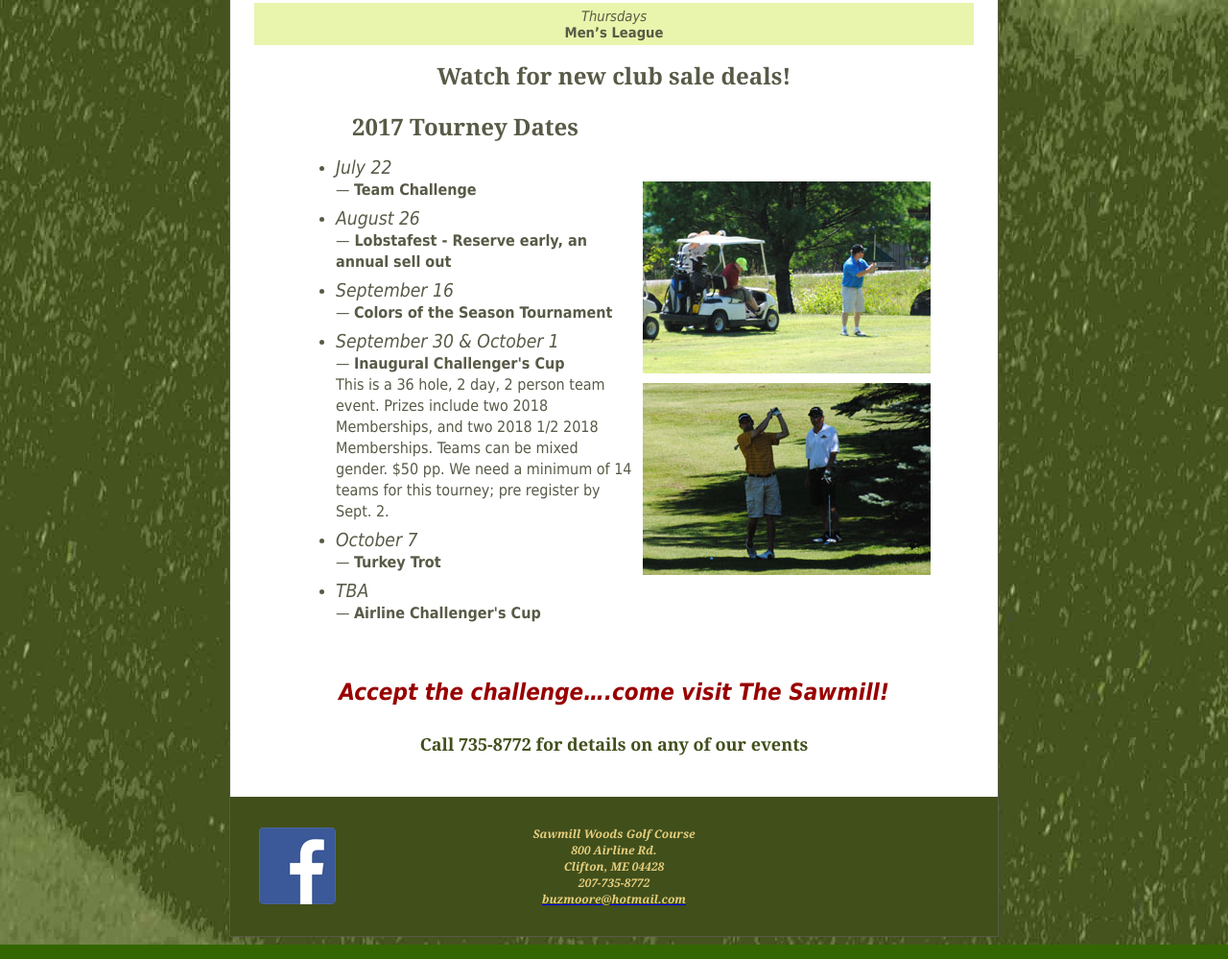
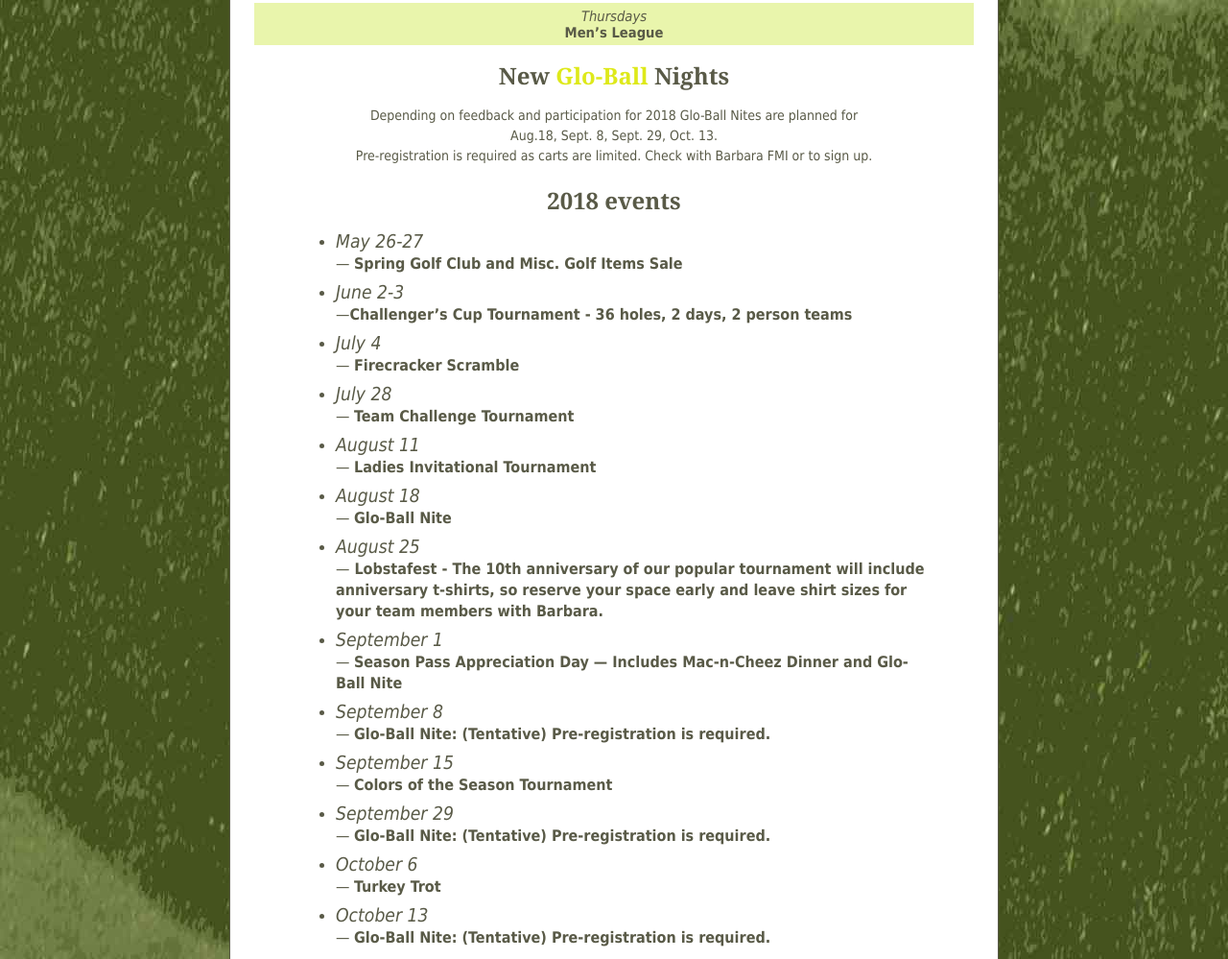
Before and after one commit to ReachMaine/SawMillWoods, a plain HTML site: page site/schedule.htm in a window 1280 px wide. Shown: the part 616-1615 px from the top of the page at 96% size. Drawn offline with Linux system fonts and the light colour scheme.

Commit message:
Start of 2018 updates

```diff
--- a/site/schedule.htm
+++ b/site/schedule.htm
@@ -103,46 +103,70 @@ j=d.createElement(s),dl=l!='dataLayer'?'&l='+l:'';j.async=true;j.src=
 
 								<td>
 
-								<h2 align="center"><font size="5">2017 Tourney Dates</font></h2>
+								<h2 align="center"><font size="5">2018 events</font></h2>
 
     						<ul style="font-size: 16px; line-height: 22px;">
-    							<li style="padding-bottom: 8px;"><span style="font-size:1.2em"><i>July 22</i></span><br>
-    							&#8212; <b>Team Challenge</b></li>
+    							<li style="padding-bottom: 8px;"><span style="font-size:1.2em"><i>May 26-27</i></span><br>
+    							&#8212; <b>Spring Golf Club and Misc. Golf Items Sale</b></li>
 
-    							<li style="padding-bottom: 8px;"><span style="font-size:1.2em"><i>August 26</i></span><br>
-    							&#8212;<b> Lobstafest - Reserve early, an annual sell out</b></li>
+                  <li style="padding-bottom: 8px;"><span style="font-size:1.2em"><i>June 2-3</i></span><br>
+    							&#8212;<b>Challenger&rsquo;s Cup Tournament - 36 holes, 2 days, 2 person teams</b></li>
 
-    							<li style="padding-bottom:8px;"><span style="font-size:1.2em"><i>September 16</i></span><br>
+                  <li style="padding-bottom: 8px;"><span style="font-size:1.2em"><i>July 4</i></span><br>
+    							&#8212; <b>Firecracker Scramble</b></li>
+
+                  <li style="padding-bottom: 8px;"><span style="font-size:1.2em"><i>July 28</i></span><br>
+                  &#8212; <b>Team Challenge Tournament</b></li>
+
+                  <li style="padding-bottom: 8px;"><span style="font-size:1.2em"><i>August 11</i></span><br>
+                  &#8212; <b>Ladies Invitational Tournament</b></li>
+
+                  <li style="padding-bottom: 8px;"><span style="font-size:1.2em"><i>August 18</i></span><br>
+                  &#8212; <b>Glo-Ball Nite</b></li>
+
+    							<li style="padding-bottom: 8px;"><span style="font-size:1.2em"><i>August 25</i></span><br>
+    							&#8212;<b> Lobstafest - The 10th anniversary of our popular tournament will include anniversary t-shirts, so reserve your space early and leave shirt sizes for your team members with Barbara.</b></li>
+
+                  <li style="padding-bottom: 8px;"><span style="font-size:1.2em"><i>September 1</i></span><br>
+                  &#8212; <b>Season Pass Appreciation Day &mdash; Includes Mac-n-Cheez Dinner and Glo-Ball Nite</b></li>
+
+                  <li style="padding-bottom:8px;"><span style="font-size:1.2em"><i>September 8</i></span><br>
+                  &#8212; <b>Glo-Ball Nite: (Tentative) Pre-registration is required.</b></li>
+
+
+    							<li style="padding-bottom:8px;"><span style="font-size:1.2em"><i>September 15</i></span><br>
     							&#8212; <b>Colors of the Season Tournament</b></li>
 
-                  <li style="padding-bottom:8px;"><span style="font-size:1.2em"><i>September 30 &amp; October 1</i></span><br>
-                  &#8212; <b>Inaugural Challenger's Cup</b><br>This is a 36 hole, 2 day, 2 person team event. Prizes include two 2018 Memberships, and two 2018 1/2 2018 Memberships. Teams can be mixed gender. $50 pp. We need a minimum of 14 teams for this tourney; pre register by Sept. 2.</li>
+                  <li style="padding-bottom:8px;"><span style="font-size:1.2em"><i>September 29</i></span><br>
+                  &#8212; <b>Glo-Ball Nite: (Tentative) Pre-registration is required.</b></li>
 
-    							<li style="padding-bottom: 8px;"><span style="font-size:1.2em"><i>October 7</i></span><br>
+    							<li style="padding-bottom: 8px;"><span style="font-size:1.2em"><i>October 6</i></span><br>
     							&#8212; <b>Turkey Trot</b></li>
 
-                  <li style="padding-bottom: 8px;"><span style="font-size:1.2em"><i>TBA</i></span> <br>
-    							&#8212; <b>Airline Challenger's Cup</b></li>
+                  <li style="padding-bottom: 8px;"><span style="font-size:1.2em"><i>October 13</i></span> <br>
+    							&#8212; <b>Glo-Ball Nite: (Tentative) Pre-registration is required.</b></li>
     						</ul>
-
 								</td>
 
-								<td style="width: 40%;">
+								<!--td style="width: 40%;">
                   <img border="0" src="images/DSC_0124.jpg" width="300" height="200" style="padding-bottom: 10px;">
                   <img border="0" src="images/DSC_0142.jpg" width="300" height="200">
-                </td>
+                </td-->
 							</tr>
 
-							<tr><h2 style="text-align: center"><font size="5">
+							<!--tr><h2 style="text-align: center"><font size="5">
 
-								Watch for new club sale deals!</font></h2></tr>
+								Watch for new club sale deals!</font></h2></tr-->
 
-
-
+                <tr><h2 style="text-align: center"><font size="5">
+  								New <span style="color: #dee91a">Glo-Ball  </span>  Nights </font></h2>
+                  <p style="text-align: center;" >Depending on feedback and participation for 2018 Glo-Ball Nites are planned for<br> Aug.18, Sept. 8, Sept. 29, Oct. 13. <br>
+                    Pre-registration is required as carts are limited. Check with Barbara FMI or to sign up.</p>
+                </tr>
 						</table>
 
 						<p  style="color: #900; text-align: center; font-size: 2em;">
-
+              <img border="0" src="images/DSC_0124.jpg" width="300" height="200" style="padding-right: 10px;"><img border="0" src="images/DSC_0142.jpg" width="300" height="200">
 						<b><i>Accept the challenge&#8230;.come
 
 						visit The Sawmill!</i></b></p>
```
Also changed, not shown: site/about.htm (+3 -3 lines), site/directions.htm (+1 -1 lines), site/index.htm (+1 -2 lines), site/rates.htm (+2 -4 lines).
